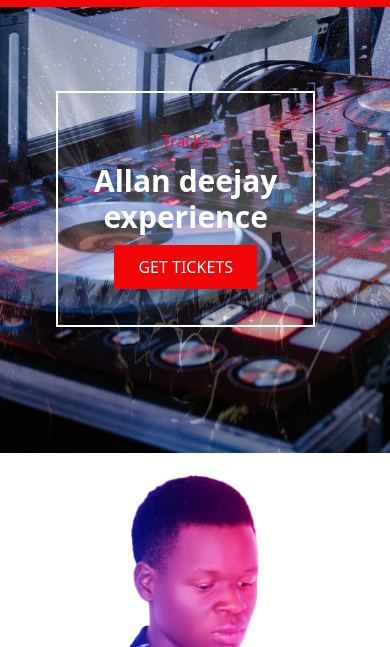
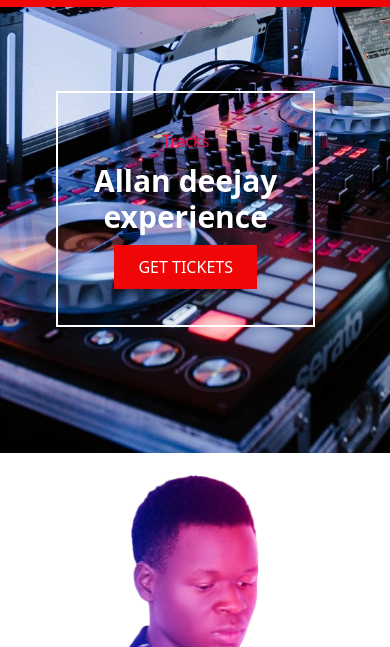
Before and after one commit to Katoemma/allandeejay, a website: page public/index.html in a window 390 px wide. Shown: the part 197-844 px from the top of the page. Drawn offline with Linux system fonts and the light colour scheme.

Commit message:
modified the mobile hero bg

```diff
--- a/public/index.html
+++ b/public/index.html
@@ -76,7 +76,7 @@
 
             <!--Hero image-->
             <div class="h-auto  w-full md:h-auto ">
-                <div id="smallbg" class="md:hidden" style="background-image: url(img/table-bg.jpg); background-size:cover; transition: background-image 3s ease-in-out;">
+                <div id="smallbg" class="md:hidden" style="background-image: url(img/party-table-mini.jpg); background-size:cover; transition: background-image 3s ease-in-out;">
                     <img class="md:hidden w-full opacity-0" id="hero-img" src="img/party-table-mini.jpg" alt="hero" >
                 </div>
                 <script>
@@ -93,7 +93,7 @@
                         if (backgroundIndex == backgrounds.length){
                             backgroundIndex = 0;
                         }
-                        setTimeout(smallimg, 4000);
+                        setTimeout(smallimg, 5000);
                     }
                 </script>
                 <div id="background" style="background-image: url(img/table-bg.jpg); background-size:cover; transition: background-image 3s ease-in-out;" class="hidden md:block">
```
